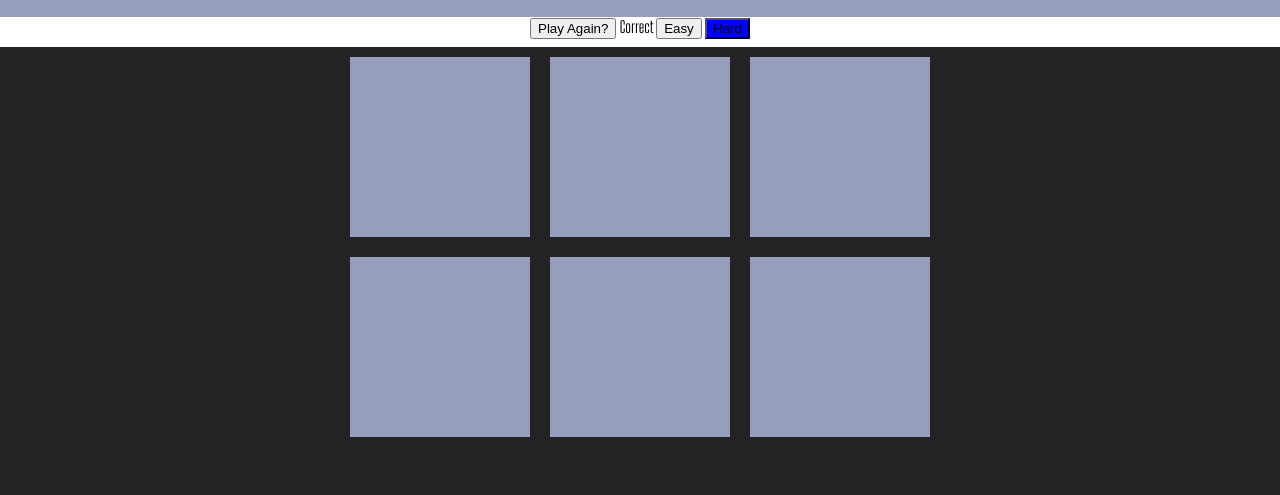
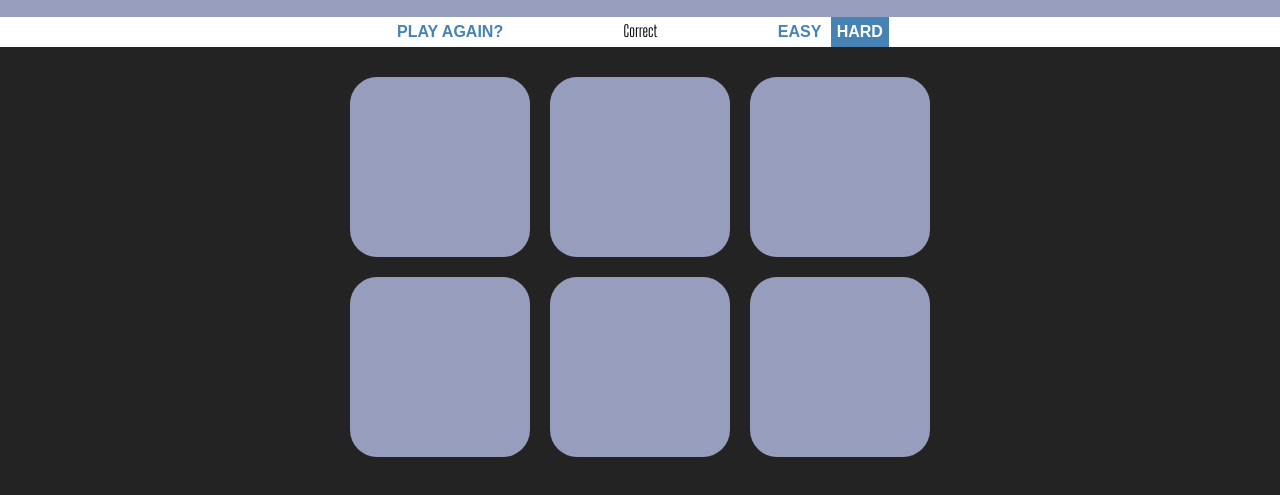
Before and after one commit to haipayazoo/Color-Picker-Project, a plain HTML site: page colorGame.html in a window 1280 px wide. Both pictures are taken after a click on the element 439 px from the left and 301 px from the top of the page. Shown: the part 155-650 px from the top of the page. Drawn offline with Linux system fonts and the light colour scheme.

Commit message:
Added transitions and stylized bar and squares

```diff
--- a/colorGame.css
+++ b/colorGame.css
@@ -10,14 +10,23 @@ body {
     padding-bottom: 30%;
     float: left;
     margin: 1.66%;
+    border-radius: 15%;
+    transition: background 0.6s;
+    -webkit-transition: background 0.6s;
+    -moz-transition: background 0.6s;
 }
 
 #colorDisplay {
     font-size: 175%;
 }
 
+#message {
+    display: inline-block;
+    width: 20%;
+}
+
 #container {
-    margin: 0 auto;
+    margin: 20px auto;
     max-width: 600px;
 }
 
@@ -38,6 +47,25 @@ h1 {
     padding: 20px 0;
 }
 
+button {
+    border: none;
+    background: none;
+    text-transform: uppercase;
+    height: 100%;
+    font-weight: 700;
+    color: steelblue;
+    font-size: inherit;
+    transition: all 0.3s;
+    -webkit-transition: all 0.3s;
+    -moz-transition: all 0.3s;
+}
+
+button:hover {
+    color: white;
+    background: steelblue;
+}
+
 .selected {
-    background: blue;
+    color: white;
+    background: steelblue;
 }
--- a/colorGame.js
+++ b/colorGame.js
@@ -16,6 +16,7 @@ easyButton.addEventListener("click", function(){
     colors = generateRandomColors(numSquares);
     pickedColor = pickColor();
     colorDisplay.textContent = pickedColor;
+    messageDisplay.textContent = "";
     for(var i = 0; i < squares.length; i++) {
         if(colors[i]) {
             squares[i].style.backgroundColor = colors[i];
@@ -33,6 +34,7 @@ hardButton.addEventListener("click", function(){
     colors = generateRandomColors(numSquares);
     pickedColor = pickColor();
     colorDisplay.textContent = pickedColor;
+    messageDisplay.textContent = "";
     for(var i = 0; i < squares.length; i++) {
             squares[i].style.backgroundColor = colors[i];
             squares[i].style.display = "block";
@@ -47,6 +49,7 @@ resetButton.addEventListener("click", function(){
     //change colorDisplay to match picked Color
     colorDisplay.textContent = pickedColor;
     //change colors of squares
+    messageDisplay.textContent = "";
     for(var i = 0; i < squares.length; i++) {
         squares[i].style.backgroundColor = colors[i];
     }
@@ -73,7 +76,7 @@ for(var i = 0; i < squares.length; i++){
 
         }
         else {
-            this.style.backgroundColor = "steelblue";
+            this.style.backgroundColor = "#232323";
             messageDisplay.textContent = "Try Again!";
         }
     });
```
